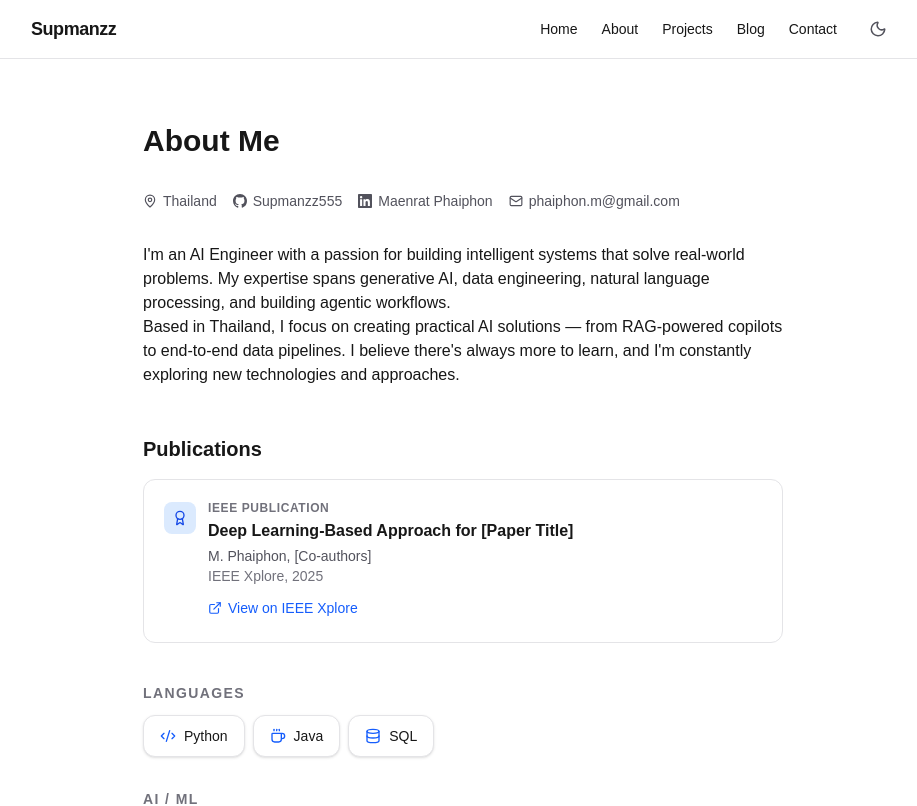
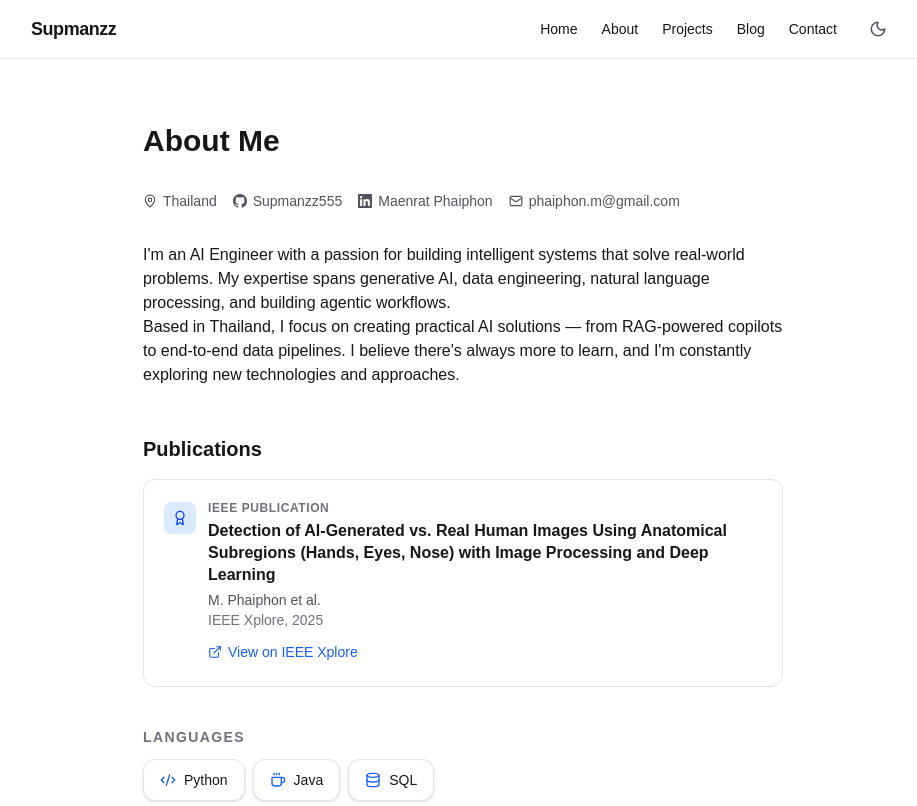
Before and after one commit to Supmanzz555/Portfolio, a Next.js app: page /about in a window 1280 px wide. Shown: the top 806 px of the page, without its empty margins (177-1094 px from the left). Built offline with nearby package versions, Linux system fonts and the light colour scheme.

Commit message:
Update publication with real paper title

```diff
--- a/src/app/about/page.tsx
+++ b/src/app/about/page.tsx
@@ -12,8 +12,8 @@ export default function About() {
   if (!data) return null
 
   const publication = {
-    title: "Deep Learning-Based Approach for [Paper Title]",
-    authors: "M. Phaiphon, [Co-authors]",
+    title: "Detection of AI-Generated vs. Real Human Images Using Anatomical Subregions (Hands, Eyes, Nose) with Image Processing and Deep Learning",
+    authors: "M. Phaiphon et al.",
     venue: "IEEE Xplore",
     year: "2025",
     doi: "10.1109/11298059",
```
